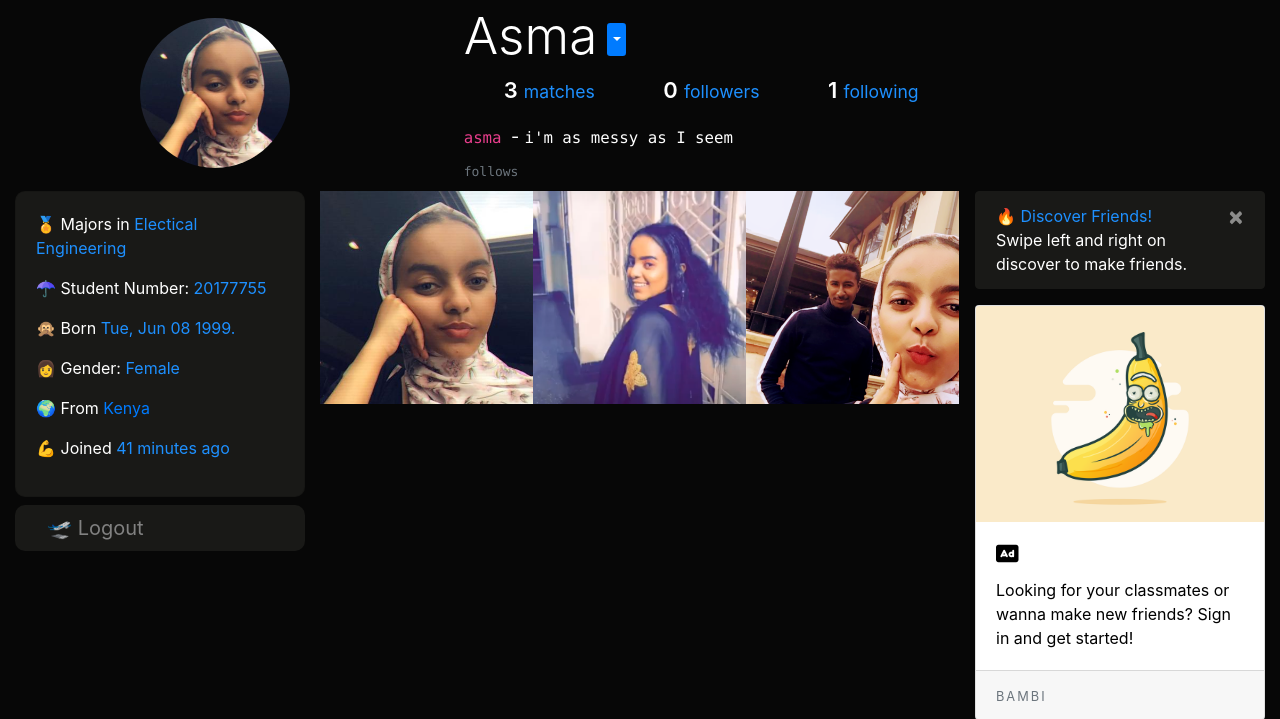
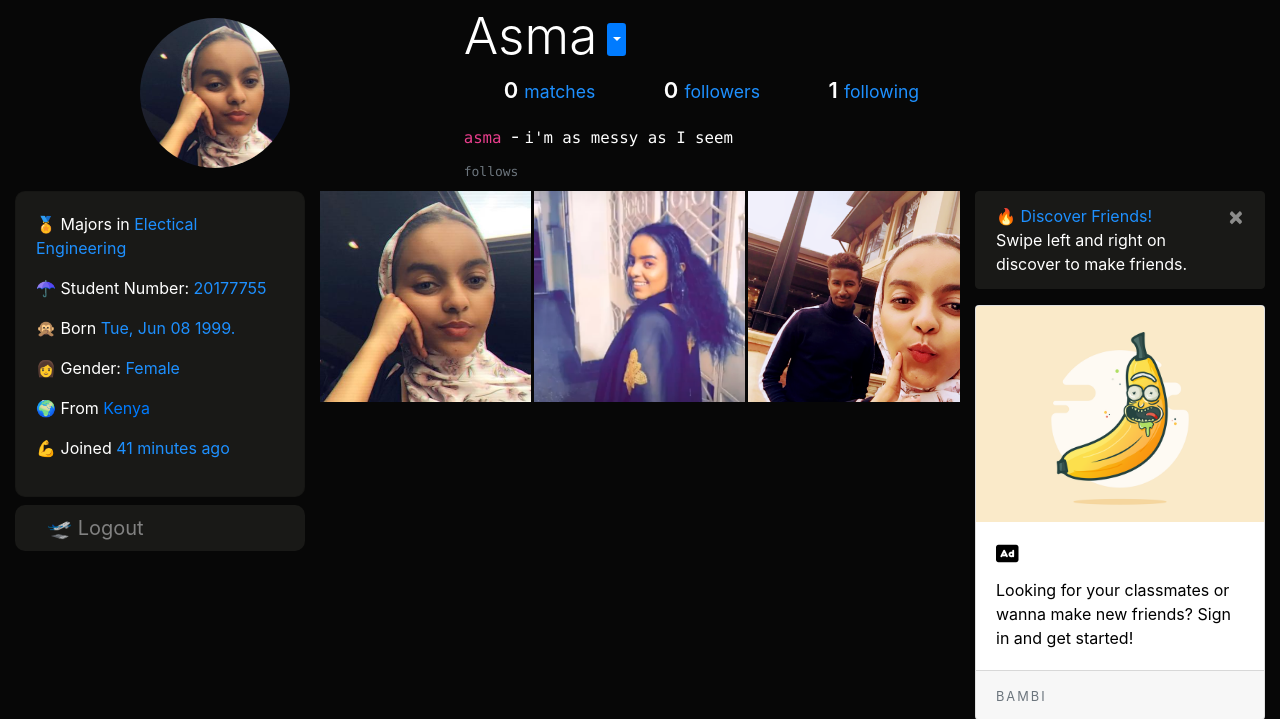
Before and after one commit to toc-dev/dating, a Flask app: a page that uses bambiv3/templates/user_posts.html in a window 1280 px wide. Shown: the part 62-781 px from the top of the page. Run offline with Flask 2, Linux system fonts and the light colour scheme; a user stored in the database is signed in; data comes from the database, SQL or seed files in the repository; both versions use the stored data as it was after the commit; some libraries are stand-ins or nearby versions.

Commit message:
fixed matches count on profile

```diff
--- a/bambiv3/routes.py
+++ b/bambiv3/routes.py
@@ -198,12 +198,11 @@ def user_posts(username):
 		dp = url_for('static', filename='profile_pics/' + current_user.dp)
 		user = User.query.filter_by(username=username).first_or_404()
 		users = User.query.all()
-		mutual = []
+		mutual = 0
 		for person in user.followers:
-			if person in user.followed:
-				mutual.append(person)
-				mutual_count = len(mutual)
-		return render_template('user_posts.html', user=user, users=users, title=user.username.title(),dp=dp, form=form)
+			if user.is_following(person):
+				mutual += 1
+		return render_template('user_posts.html', user=user, users=users, mutual=mutual, title=user.username.title(), dp=dp, form=form)
 	user = User.query.filter_by(username=username).first_or_404()
 	return render_template('user_posts.html', user=user, title=user.username.title())
 
--- a/bambiv3/templates/user_posts.html
+++ b/bambiv3/templates/user_posts.html
@@ -267,9 +267,9 @@ section .btn {
 
 
         <ul>
-          <li style="font-size:22px;"><span class="profile-stat-count">3</span> <small>matches</small></li>
-          <li style="font-size: 22px;" data-toggle="modal" data-target="#followers"><span class="profile-stat-count">{{ user.followers.count() }}</span> <small>followers</small></li>
-          <li style="font-size: 22px;" data-toggle="modal" data-target="#following"><span class="profile-stat-count">{{ user.followed.count() }}</span> <small>following</small></li>
+          <li style="font-size:22px;"><span class="profile-stat-count">{{mutual}}</span> <small>matches</small></li>
+          <li style="font-size: 22px;" {% if user == current_user %} data-toggle="modal" data-target="#followers" {% endif %}><span class="profile-stat-count">{{ user.followers.count() }}</span> <small>followers</small></li>
+          <li style="font-size: 22px;" {% if user == current_user %} data-toggle="modal" data-target="#following" {% endif %}><span class="profile-stat-count">{{ user.followed.count() }}</span> <small>following</small></li>
         </ul>
 
       </div>
@@ -363,9 +363,9 @@ section .btn {
     <div class="col-lg-6">
 
       <div class="row">
-        <img src="{{ url_for('static', filename='profile_pics/' + user.dp) }}" alt="default profile" class="profile-thumbnail" style="width:33.3%;">
-        <img src="{{ url_for('static', filename='profile_pics/' + user.dp2) }}" alt="default profile" class="profile-thumbnail" style="width:33.3%;">
-        <img src="{{ url_for('static', filename='profile_pics/' + user.dp3) }}" alt="default profile" class="profile-thumbnail" style="width:33.3%;">
+        <img src="{{ url_for('static', filename='profile_pics/' + user.dp) }}" alt="default profile" class="profile-thumbnail" style="width:33%;">
+        <img src="{{ url_for('static', filename='profile_pics/' + user.dp2) }}" alt="default profile" class="profile-thumbnail" style="width:33%;margin-left:3px;">
+        <img src="{{ url_for('static', filename='profile_pics/' + user.dp3) }}" alt="default profile" class="profile-thumbnail" style="width:33%;margin-left:3px;">
       </div>
 
 </div>
```
Also changed, not shown: bambiv3/site.db.
